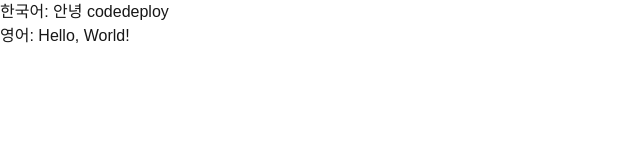
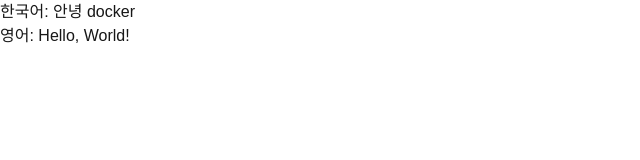
Before and after one commit to DevelopSoo/fesi15-aws-simulation, a Next.js app: page / in a window 1280 px wide. Shown: the top 160 px of the page, without its empty margins (0-640 px from the left). Built offline with nearby package versions, Linux system fonts and the light colour scheme.

Commit message:
도커 배포

```diff
--- a/src/app/page.tsx
+++ b/src/app/page.tsx
@@ -15,7 +15,7 @@
 
   return (
     <div>
-      <div>한국어: 안녕 codedeploy</div>
+      <div>한국어: 안녕 docker</div>
       <div>영어: {message}</div>
     </div>
   );
```
Also changed, not shown: 2 other files (tests, documents, lock files or other folders).
